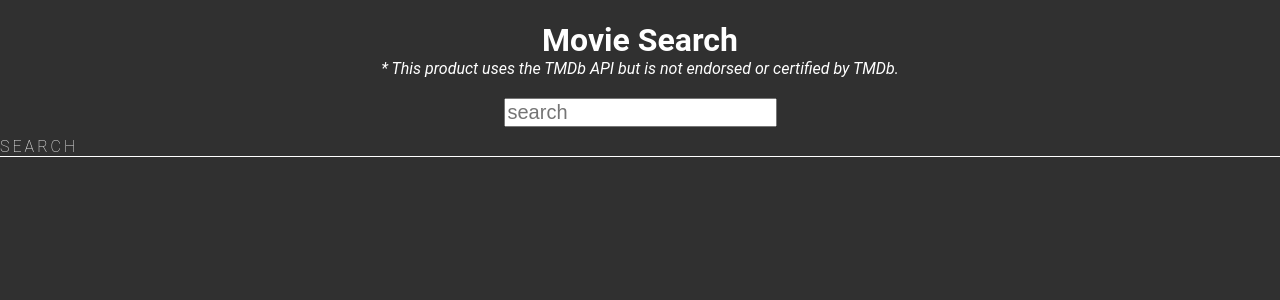
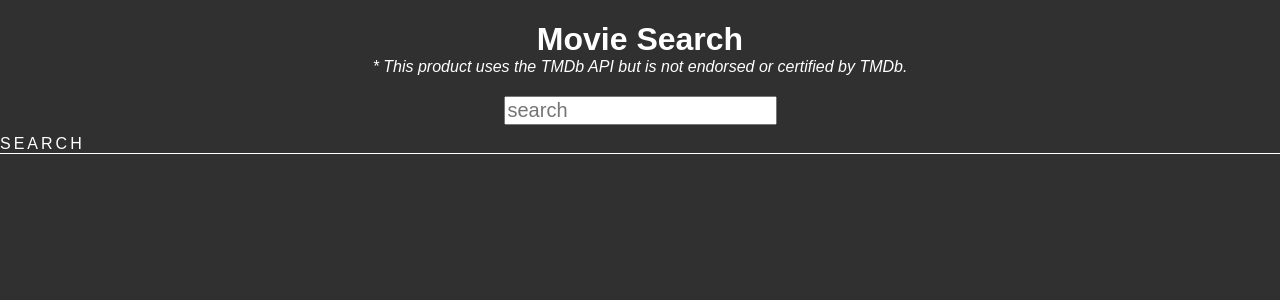
Before and after one commit to iposton/angular-ssr-movie-search, an Angular app: page / in a window 1280 px wide. Shown: the top 300 px of the page. Built offline with nearby package versions, Linux system fonts and the light colour scheme.

Commit message:
update readme and update styles.scss.

```diff
--- a/src/styles.scss
+++ b/src/styles.scss
@@ -1,7 +1,7 @@
 html,
 body {
   height: 100%;
-  font-family: Roboto, Arial, sans-serif;
+  font-family: Arial, sans-serif;
   margin: 0;
   background-color: #303030;
 }
```
Also changed, not shown: 1 other file (tests, documents, lock files or other folders).
